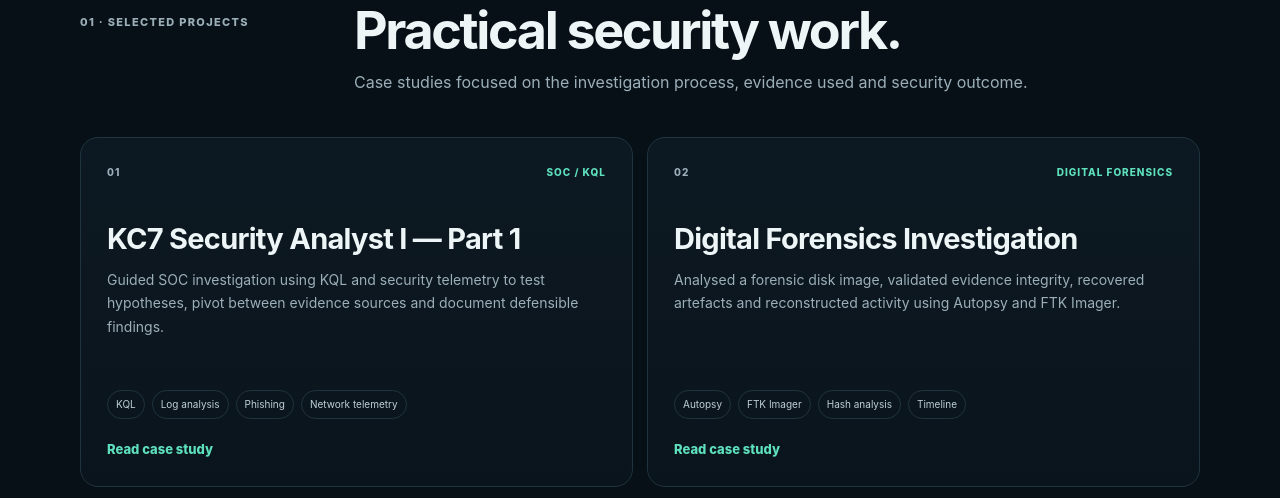
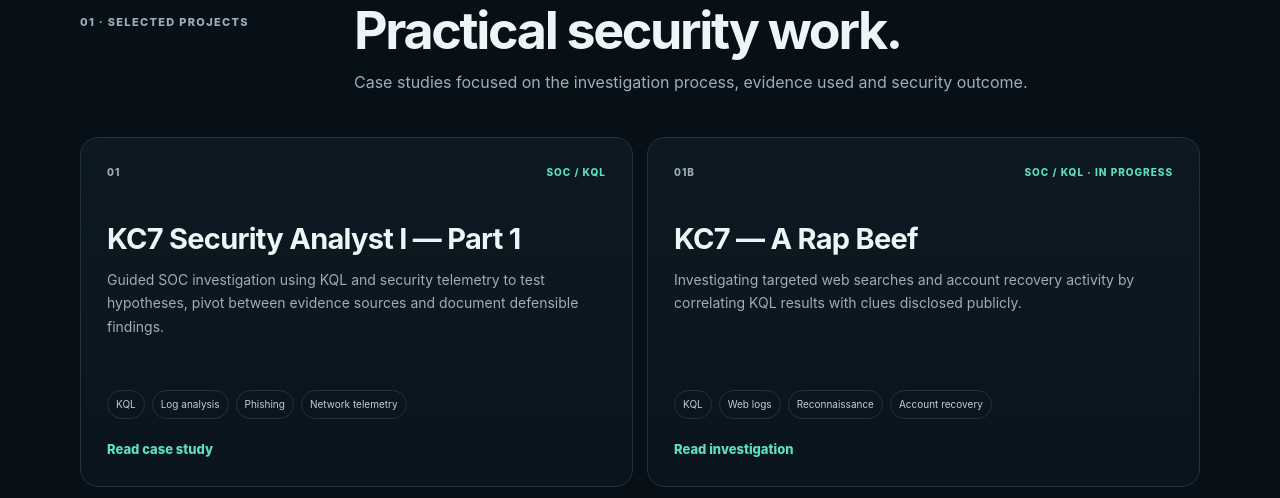
Before and after one commit to billywcyber/billywcyber.github.io, a plain HTML site: page index.html in a window 1280 px wide. Shown: the part 899-1397 px from the top of the page. Drawn offline with Linux system fonts and the light colour scheme.

Commit message:
Link in-progress A Rap Beef investigation from portfolio

```diff
--- a/index.html
+++ b/index.html
@@ -69,6 +69,13 @@
           <p>Guided SOC investigation using KQL and security telemetry to test hypotheses, pivot between evidence sources and document defensible findings.</p>
           <div class="tags"><span>KQL</span><span>Log analysis</span><span>Phishing</span><span>Network telemetry</span></div>
           <a class="project-link" href="projects/kc7-security-analyst-1.html">Read case study</a>
+        </article>
+        <article class="project-card">
+          <div class="project-number"><span>01B</span><b>SOC / KQL · IN PROGRESS</b></div>
+          <h3>KC7 — A Rap Beef</h3>
+          <p>Investigating targeted web searches and account recovery activity by correlating KQL results with clues disclosed publicly.</p>
+          <div class="tags"><span>KQL</span><span>Web logs</span><span>Reconnaissance</span><span>Account recovery</span></div>
+          <a class="project-link" href="projects/kc7-a-rap-beef.html">Read investigation</a>
         </article>
         <article class="project-card">
           <div class="project-number"><span>02</span><b>Digital Forensics</b></div>
```
